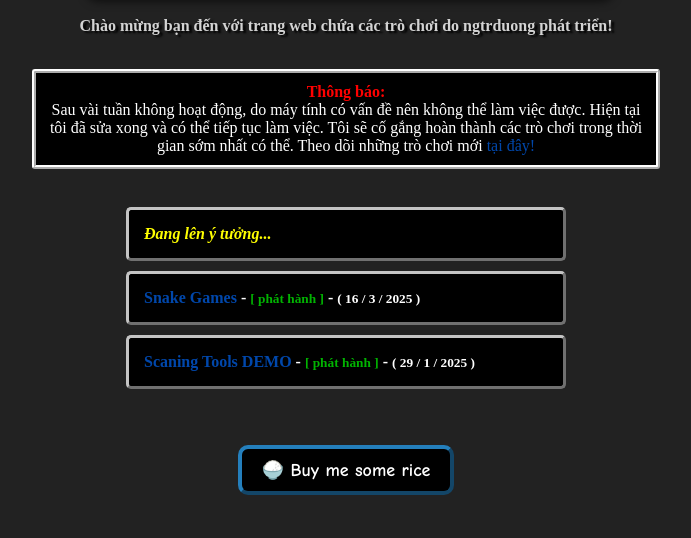
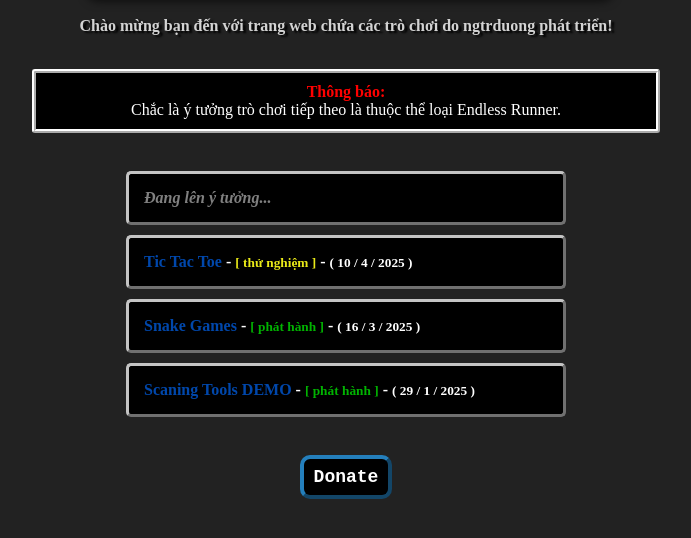
Before and after one commit to ngtrduongvn/ngtrduong-vault, a plain HTML site: page index.html in a window 1280 px wide. Shown: the part 104-642 px from the top of the page, without its empty margins (294-985 px from the left). Drawn offline with Linux system fonts and the light colour scheme.

Commit message:
New changed 25.4.10

```diff
--- a/index.html
+++ b/index.html
@@ -19,20 +19,21 @@
         <!-- Tin tức -->
         <div class="news">
             <font color="red"><b>Thông báo:</b></font><br>
-            Sau vài tuần không hoạt động, do máy tính có vấn đề nên không thể làm việc được. Hiện tại tôi đã sửa xong và có thể tiếp tục làm việc. Tôi sẽ cố gắng hoàn thành các trò chơi trong thời gian sớm nhất có thể. Theo dõi những trò chơi mới <a href="https://www.youtube.com/@ngtrduonggames" target="_blank">tại đây!</a><br>
+            Chắc là ý tưởng trò chơi tiếp theo là thuộc thể loại Endless Runner.
         </div>
         </center>
         <br>
 
         <!-- Trò chơi -->
         <div class="games-box">
-            <div class="games"><b><i><font color="yellow">Đang lên ý tưởng...</font></i></b></div>
-            <div class="games"><b><a href="https://drive.google.com/uc?export=download&id=1Z7YHpgq8qHAT4EgJ6arNJ8tKFCbRKgUU">Snake Games</a> - <small class="status">[ phát hành ]</small> - <small class="">( 16 / 3 / 2025 )</small></b></div>
-            <div class="games"><b><a href="https://drive.google.com/uc?export=download&id=1JOu9Ha4u18DFWsVA5r1Ps9uhxR89_MK_">Scaning Tools DEMO</a> - <small class="status">[ phát hành ]</small> - <small class="">( 29 / 1 / 2025 )</small></b></div>
+            <div class="games"><b><i><font color="gray">Đang lên ý tưởng...</font></i></b></div>
+            <div class="games"><b><a href="https://drive.google.com/uc?export=download&id=145vE_D6fe8s3i4HFbTpl3GAUw3q9pTed" target="_blank">Tic Tac Toe</a> - <small class="status-beta">[ thử nghiệm ]</small> - <small class="">( 10 / 4 / 2025 )</small></b></div>
+            <div class="games"><b><a href="https://drive.google.com/uc?export=download&id=1Z7YHpgq8qHAT4EgJ6arNJ8tKFCbRKgUU" target="_blank">Snake Games</a> - <small class="status">[ phát hành ]</small> - <small class="">( 16 / 3 / 2025 )</small></b></div>
+            <div class="games"><b><a href="https://drive.google.com/uc?export=download&id=1JOu9Ha4u18DFWsVA5r1Ps9uhxR89_MK_" target="_blank">Scaning Tools DEMO</a> - <small class="status">[ phát hành ]</small> - <small class="">( 29 / 1 / 2025 )</small></b></div>
         </div>
 
-        <br><br>
-        <a href="https://www.buymeacoffee.com/ngtrduongvn"><button class="donate-button"><b>🍚 Buy me some rice</b></button></a>
+        <br>
+        <a href="https://www.buymeacoffee.com/ngtrduongvn" target="_blank"><button class="donate-button"><b>Donate</b></button></a>
 
         <!-- javascript -->
         <script src="script.js"></script>
--- a/style.css
+++ b/style.css
@@ -29,6 +29,9 @@ a:hover {
 .status {
     color: #01b301;
 }
+.status-beta {
+    color: #eaea18
+}
 
 .logo {
     width: 40%;
@@ -57,10 +60,14 @@ a:hover {
     background-color: #000000;
     color: #ffffff;
     font-size: 18px;
-    font-family: "Comic Sans MS";
-    padding: 10px 20px;
+    font-family: 'Courier New', Courier, monospace;
+    padding: 8px 10px;
     border: 4px outset #247fbc;
     border-radius: 10px;
     cursor: pointer;
     transition: 0.3s;
 }
+.donate-button:hover {
+    padding: 10px 20px;
+    transition: 0.3s;
+}
```
